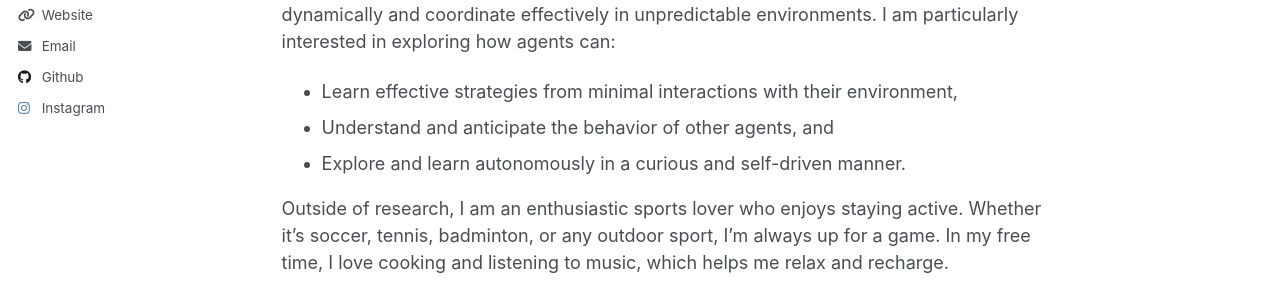
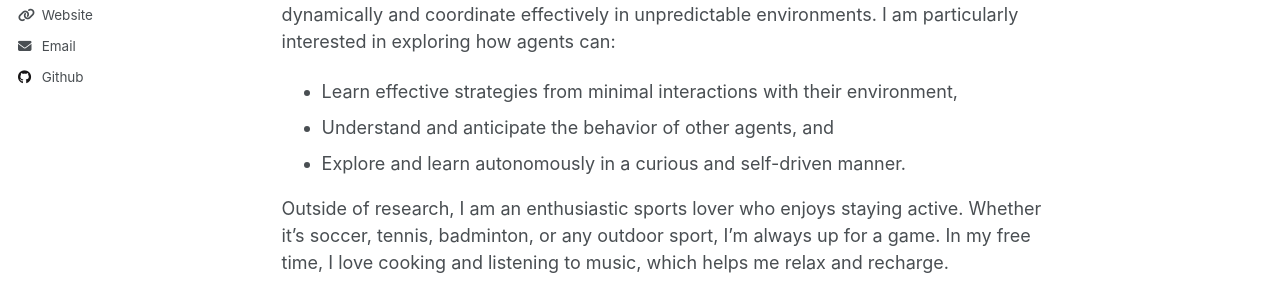
Before and after one commit to Dikshuy/Dikshuy.github.io, a Jekyll site: the page built from _pages/about.md, in a window 1280 px wide. Shown: the part 414-706 px from the top of the page. Built offline with Jekyll 4.4.1, drawn with Linux system fonts in a browser that asks for light colours.

Commit message:
updates in the side bar

```diff
--- a/_config.yml
+++ b/_config.yml
@@ -28,7 +28,7 @@ author:
   location         : "Edmonton"
   employer         : "University of Alberta"
   uri              : https://dikshuy.github.io
-  email            : "ddikshan@ualberta.ca"
+  email            : "dikshant14.grad@gmail.com"
 
   # Academic websites
   arxiv            : # URL - Update with the correct link to your profile
@@ -55,7 +55,7 @@ author:
   goodreads        : # Username
   google_plus      : # Username
   keybase          : # Username
-  instagram        : "__dikshant_"
+  instagram        : # "__dikshant_"
   lastfm           : # Username
   linkedin         : # https://www.linkedin.com/feed/
   mastodon         : # URL
```
